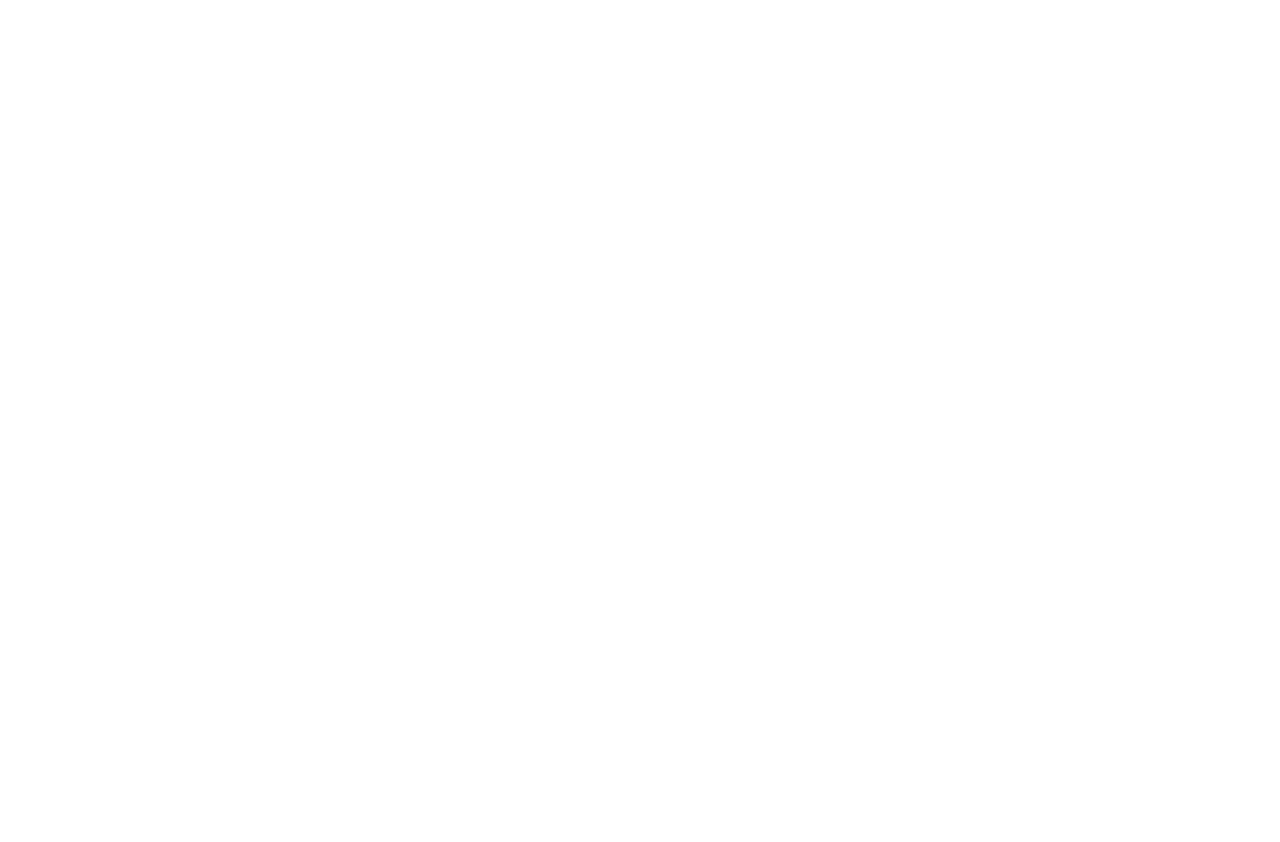
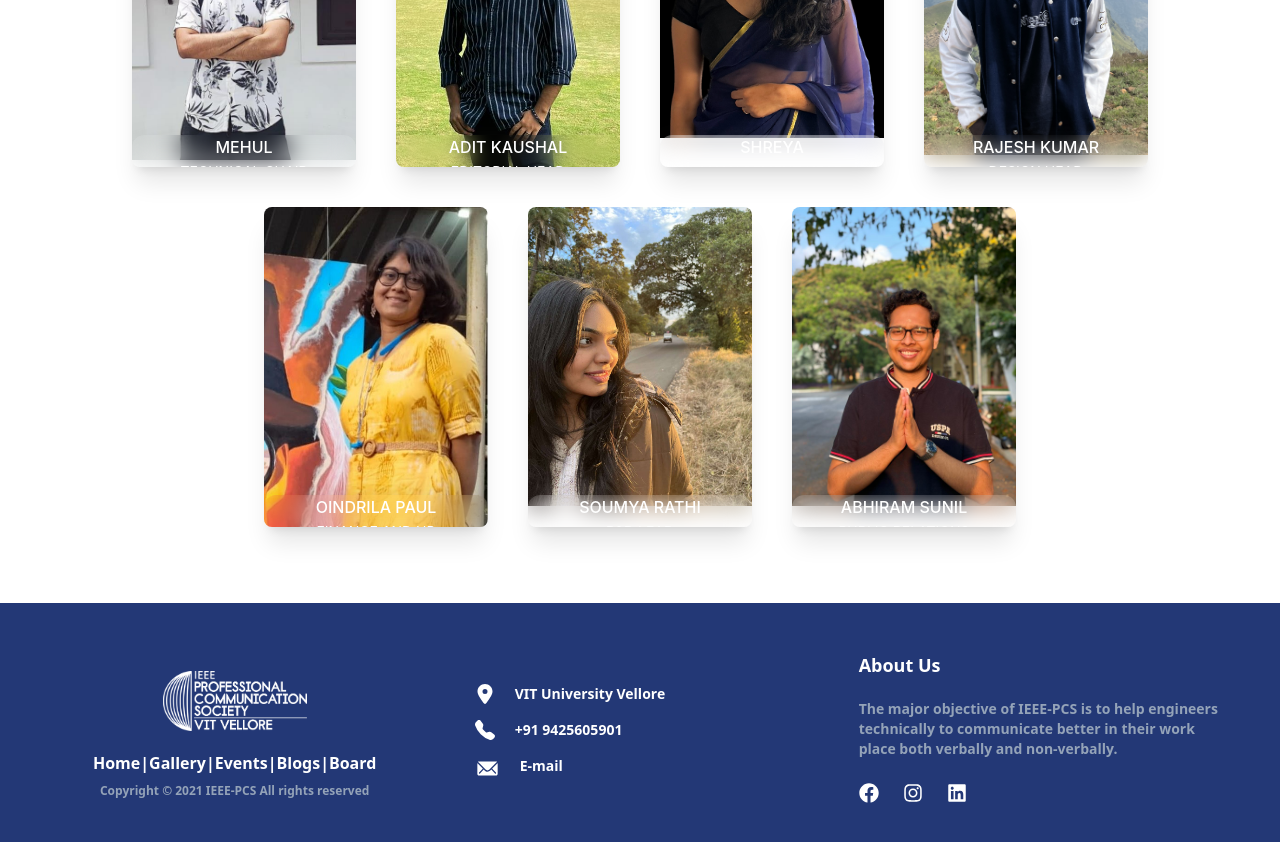
Before and after one commit to IEEE-PCS-VIT-V/react-web, a React (Create React App) app: page /exboard in a window 1280 px wide. Before the commit this address had no page. Shown: the part 740-1582 px from the top of the page. Before the commit the page ends 800 px from the top, so only its background shows below. Built offline with nearby package versions, Linux system fonts and the light colour scheme.

Commit message:
first commit

```diff
--- a/package.json
+++ b/package.json
@@ -1,5 +1,5 @@
 {
-  "homepage": "https://ieee-pcs-vit-v.github.io/web/",
+  "homepage": "https://ieee-pcs-vit-v.github.io/web",
   "name": "website",
   "version": "0.1.0",
   "private": true,
--- a/src/App.js
+++ b/src/App.js
@@ -1,4 +1,3 @@
-// import './App.css';
 import Exboard from './components/ex-board/ex-board.jsx';
 
 import {BrowserRouter, Routes,Route } from 'react-router-dom'
@@ -9,8 +8,8 @@ function App() {
     <>
     <BrowserRouter>
     <Routes>
-      <Route path='https://ieee-pcs-vit-v.github.io/web/' element={<Main/>}/>
-      <Route path='https://ieee-pcs-vit-v.github.io/web/exboard' element={<Exboard/>}/>
+      <Route path='/web' element={<Main/>}/>
+      <Route path='/exboard' element={<Exboard/>}/>
     </Routes>
     </BrowserRouter>
     </>
--- a/src/components/footer/footer.jsx
+++ b/src/components/footer/footer.jsx
@@ -59,7 +59,7 @@ const Footer = () => {
             <span className="block text-white text-lg font-bold mb-5">
               About Us
             </span>
-            <strong>IEEE-PCS</strong> IEEE-PCS The major objective of IEEE PCS
+            The major objective of <strong>IEEE-PCS </strong>
             is to help engineers technically to communicate better in their work
             place both verbally and non-verbally.
           </p>
```
